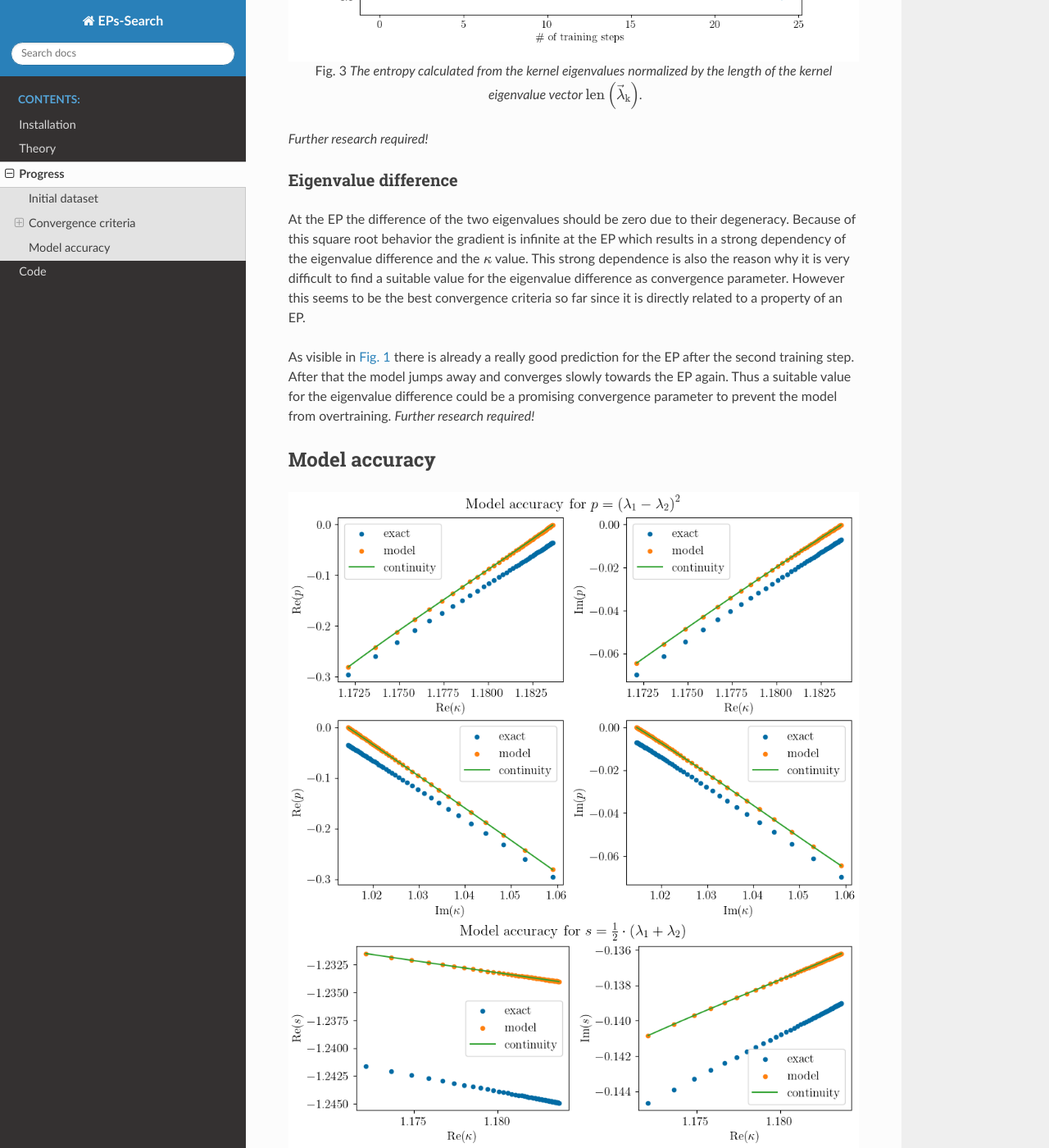
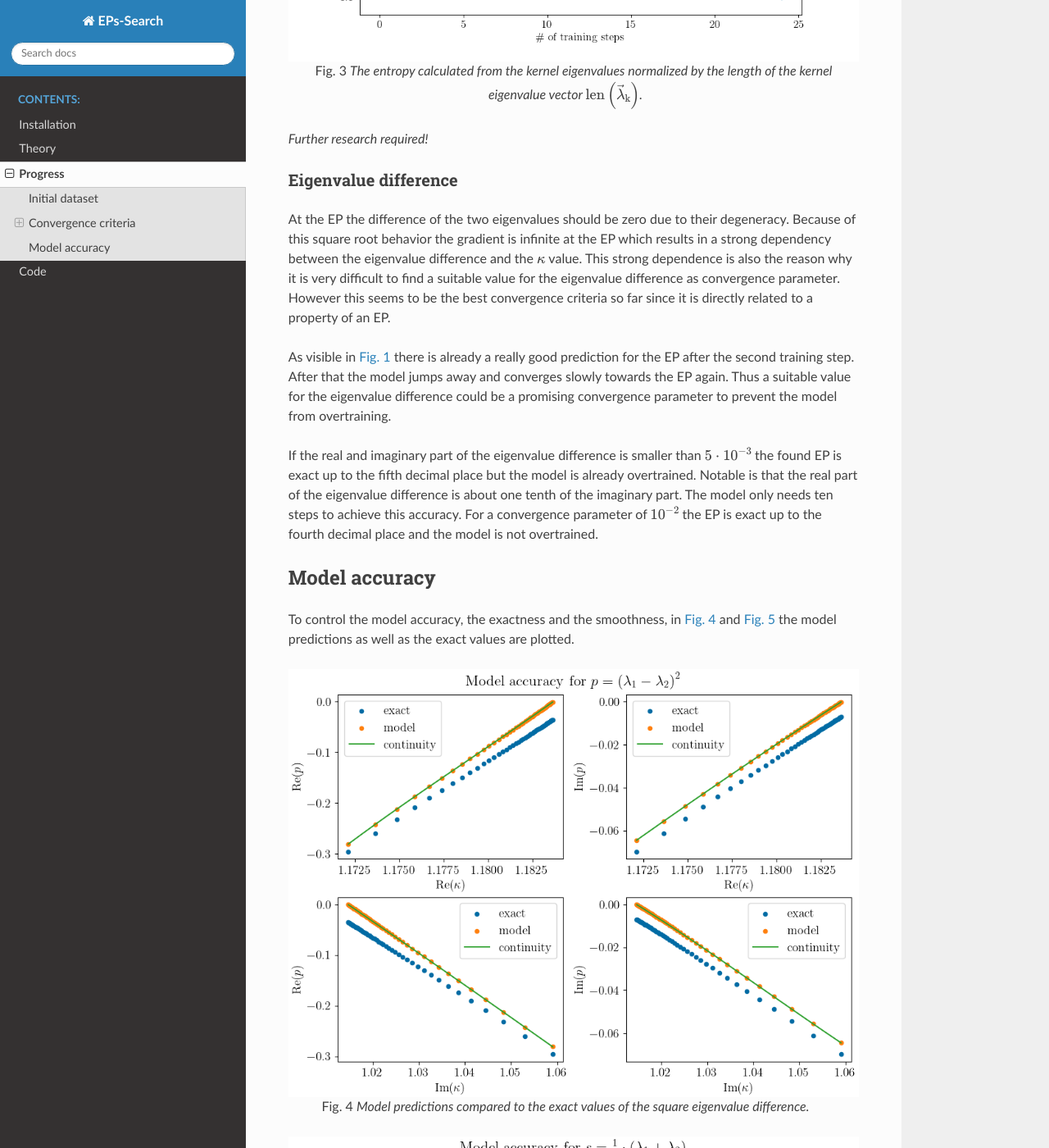
Before and after one commit to Search-for-EPs/Search-for-EPs, a Sphinx documentation site: the page built from docs/source/_pages/progress.rst, in a window 1280 px wide and 1400 px high, scrolled down 3317 px. Shown: the whole window at 82% size. Built offline with Sphinx 7.4.7 and the Read the Docs theme 2.0.0, drawn with Linux system fonts in a browser that asks for light colours; some of the changed text lies outside the part shown.

Commit message:
added reference to theory and added some sentences to model accuracy as well as eigenvalue difference and a plotly plot

```diff
--- a/docs/source/_pages/progress.rst
+++ b/docs/source/_pages/progress.rst
@@ -111,7 +111,8 @@
 +++++++++++++++++++++
 
 At the EP the difference of the two eigenvalues should be zero due to their degeneracy. Because of this square root
-behavior the gradient is infinite at the EP which results in a strong dependency of the eigenvalue difference and the
+behavior the gradient is infinite at the EP which results in a strong dependency
+between the eigenvalue difference and the
 :math:`\kappa` value. This strong dependence is also the reason why it is very difficult to find a suitable value for
 the eigenvalue difference as convergence parameter. However this seems to be the best convergence criteria so far
 since it is directly related to a property of an EP.
@@ -119,17 +120,39 @@
 As visible in :numref:`noise dependency` there is already a really good prediction for the EP after the second training
 step. After that the model jumps away and converges slowly towards the EP again. Thus a suitable value for the
 eigenvalue difference could be a promising convergence parameter to prevent the model from overtraining.
-`Further research required!`
+
+If the real and imaginary part of the eigenvalue difference is smaller than :math:`5 \cdot 10^{-3}` the found EP is
+exact up to the fifth decimal place but the model is already overtrained. Notable is that the real part of the
+eigenvalue difference is about one tenth of the imaginary part. The model only needs ten steps to achieve this accuracy.
+For a convergence parameter of :math:`10^{-2}` the EP is exact up to the fourth decimal place and the model is not
+overtrained.
 
 Model accuracy
 --------------
+
+To control the model accuracy, the exactness and the smoothness, in :numref:`accuracy diff` and
+:numref:`accuracy sum` the model predictions as well as the exact values are plotted.
 
 .. figure:: images/model_accuracy_diff.png
     :width: 100 %
     :align: center
     :name: accuracy diff
 
+    Model predictions compared to the exact values of the square eigenvalue difference.
+
 .. figure:: images/model_accuracy_sum.png
     :width: 100 %
     :align: center
     :name: accuracy sum
+
+    Model predictions compared to the exact values of the eigenvalue sum.
+
+Both figures show the model predictions for the case shown in :numref:`noise dependency` after the sixth training step.
+This could be a reason for the discrepancy between the model predictions and the exact values,
+since the model jumps away from the EP after the second training step and is thus overtrained.
+
+
+
+When using data of the exciton simulations, the eigenvalue difference as well as the eigenvalue sum has to be
+scaled due to minimal differences in the resulting values. Without scaling the GPR model is not able to train on the
+given data.
--- a/docs/source/_pages/theory.rst
+++ b/docs/source/_pages/theory.rst
@@ -5,3 +5,8 @@
 
 Exceptional Points
 ------------------
+
+In non-hermitian systems which are dependent of a parameter, one can find exceptional points by varying this usually
+complex parameter [Heiss_2012]_.
+
+.. [Heiss_2012] W D Heiss 2012 J. Phys. A: Math. Theor. 45 444016
```
